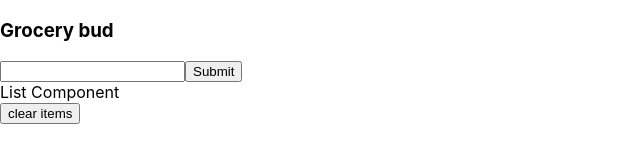
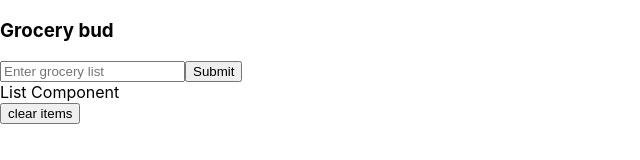
Before and after one commit to ebenezer-code/Shopping_companion, a React (Create React App) app: page / in a window 1280 px wide. Shown: the top 160 px of the page, without its empty margins (0-640 px from the left). Built offline with nearby package versions, Linux system fonts and the light colour scheme.

Commit message:
Add className and placeholder attributes to the input tag

```diff
--- a/src/App.js
+++ b/src/App.js
@@ -39,7 +39,7 @@ function App() {
         {state.isModalOpen && <Alert /> }
         <h3>Grocery bud</h3>
         <div className="input-div">
-          <input type="text"/>
+          <input type="text" className="grocery" placeholder="Enter grocery list"/>
           <button type="submit" className = {state.isEditing ? "grocery-btn-edit" : "grocery-btn"}>
             {state.isEditing ? "Edit" : "Submit"}
           </button>
```
